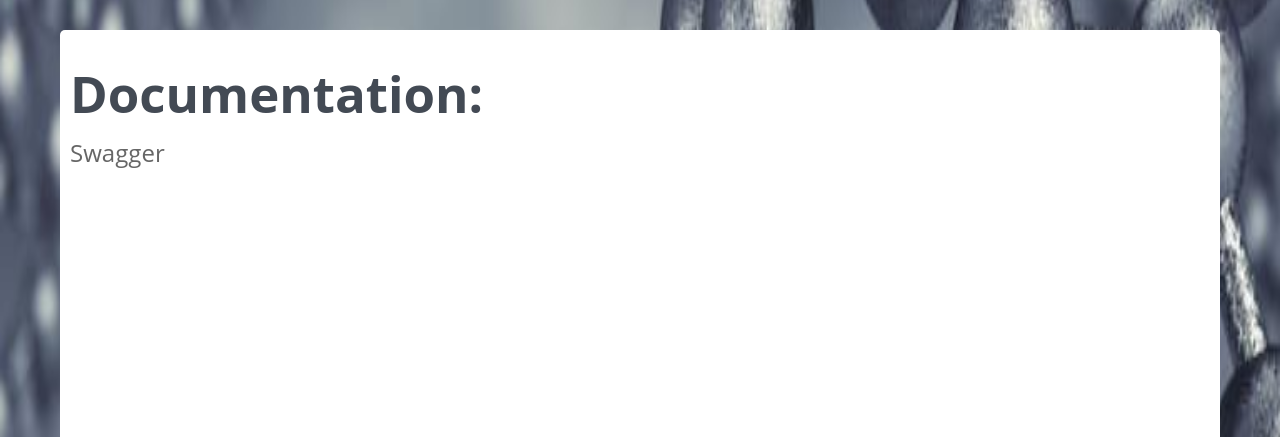
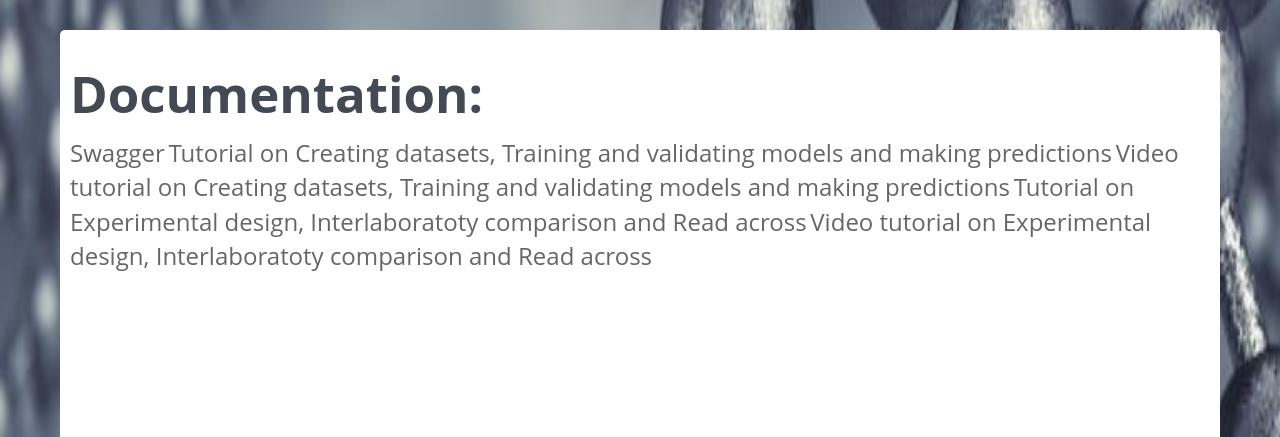
Before and after one commit to KinkyDesign/jaqpot-web, a Django app: template jaqpot_ui/templates/documentation.html in a window 1280 px wide. Shown: the part 102-539 px from the top of the page. Run offline with Django 3.2, Linux system fonts and the light colour scheme; the template is opened without the code that fills it, so the values that code supplies are empty; some libraries are stand-ins or nearby versions.

Commit message:
Update documentation.html

```diff
--- a/jaqpot_ui/templates/documentation.html
+++ b/jaqpot_ui/templates/documentation.html
@@ -5,5 +5,10 @@
 <div class="div-table" style="width:100%; min-height:650px;">
     <h1>Documentation:</h1>
     <a href="http://app.jaqpot.org:8080/jaqpot/swagger/" style="font-size:24px;">Swagger</a>
-    </div>
+    <a href="http://www.enanomapper.net/library/jaqpot-quattro-ui" style="font-size:24px;">Tutorial on Creating datasets, Training and validating models and making predictions</a>
+    <a href="http://www.enanomapper.net/library/modelling-services" style="font-size:24px;">Video tutorial on Creating datasets, Training and validating models and making predictions</a>
+    <a href="http://www.enanomapper.net/library/jaqpot-quattro-ui-p2" style="font-size:24px;">Tutorial on Experimental design, Interlaboratoty comparison and Read across</a>
+    <a href="http://www.enanomapper.net/library/modelling-services-p2" style="font-size:24px;">Video tutorial on Experimental design, Interlaboratoty comparison and Read across</a>
+</div>
+
 {% endblock %}
```
